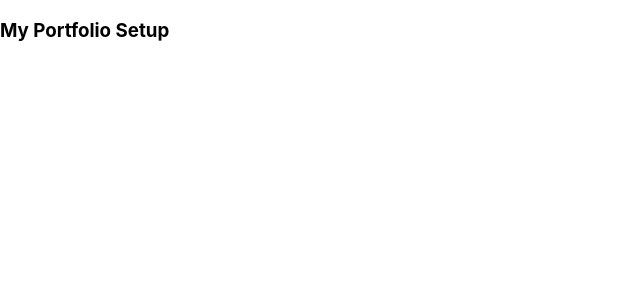
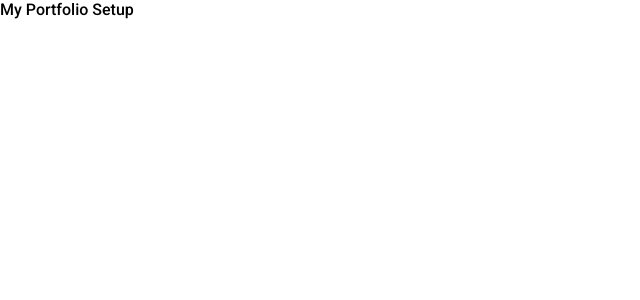
Before and after one commit to surajpshenoy/portfolio, a React (Create React App) app: page / in a window 1280 px wide. Shown: the top 300 px of the page, without its empty margins (0-640 px from the left). Built offline with nearby package versions, Linux system fonts and the light colour scheme.

Commit message:
Font setup

```diff
--- a/public/index.html
+++ b/public/index.html
@@ -2,42 +2,27 @@
 <html lang="en">
   <head>
     <meta charset="utf-8" />
-    <link rel="icon" href="%PUBLIC_URL%/favicon.ico" />
     <meta name="viewport" content="width=device-width, initial-scale=1" />
-    <meta name="theme-color" content="#000000" />
     <meta
       name="description"
       content="Web site created using create-react-app"
     />
-    <link rel="apple-touch-icon" href="%PUBLIC_URL%/logo192.png" />
-    <!--
-      manifest.json provides metadata used when your web app is installed on a
-      user's mobile device or desktop. See https://developers.google.com/web/fundamentals/web-app-manifest/
-    -->
-    <link rel="manifest" href="%PUBLIC_URL%/manifest.json" />
-    <!--
-      Notice the use of %PUBLIC_URL% in the tags above.
-      It will be replaced with the URL of the `public` folder during the build.
-      Only files inside the `public` folder can be referenced from the HTML.
+    <!--Google Fonts link-->
+    <link
+      href="https://fonts.googleapis.com/css2?family=Roboto:wght@100;300;500;700;900&display=swap"
+      rel="stylesheet"
+    />
 
-      Unlike "/favicon.ico" or "favicon.ico", "%PUBLIC_URL%/favicon.ico" will
-      work correctly both with client-side routing and a non-root public URL.
-      Learn how to configure a non-root public URL by running `npm run build`.
-    -->
-    <title>React App</title>
+    <title>Suraj Shenoy - Portfolio</title>
+    <style>
+      *{
+        font-family: 'Roboto', sans-serif;
+        margin: 0;
+      }
+    </style>
   </head>
   <body>
     <noscript>You need to enable JavaScript to run this app.</noscript>
     <div id="root"></div>
-    <!--
-      This HTML file is a template.
-      If you open it directly in the browser, you will see an empty page.
-
-      You can add webfonts, meta tags, or analytics to this file.
-      The build step will place the bundled scripts into the <body> tag.
-
-      To begin the development, run `npm start` or `yarn start`.
-      To create a production bundle, use `npm run build` or `yarn build`.
-    -->
   </body>
 </html>
--- a/src/App.js
+++ b/src/App.js
@@ -2,8 +2,8 @@ import React from "react"
 
 function App() {
   return (
-    <div>
-      <h3>My Portfolio Setup</h3>
+    <div className="App">
+      My Portfolio Setup
     </div>
   );
 }
--- a/src/index.css
+++ /dev/null
@@ -1,13 +0,0 @@
-body {
-  margin: 0;
-  font-family: -apple-system, BlinkMacSystemFont, 'Segoe UI', 'Roboto', 'Oxygen',
-    'Ubuntu', 'Cantarell', 'Fira Sans', 'Droid Sans', 'Helvetica Neue',
-    sans-serif;
-  -webkit-font-smoothing: antialiased;
-  -moz-osx-font-smoothing: grayscale;
-}
-
-code {
-  font-family: source-code-pro, Menlo, Monaco, Consolas, 'Courier New',
-    monospace;
-}
--- a/src/index.js
+++ b/src/index.js
@@ -1,6 +1,5 @@
 import React from 'react';
 import ReactDOM from 'react-dom';
-import './index.css';
 import App from './App';
 
 
```
Also changed, not shown: public/manifest.json (deleted).
